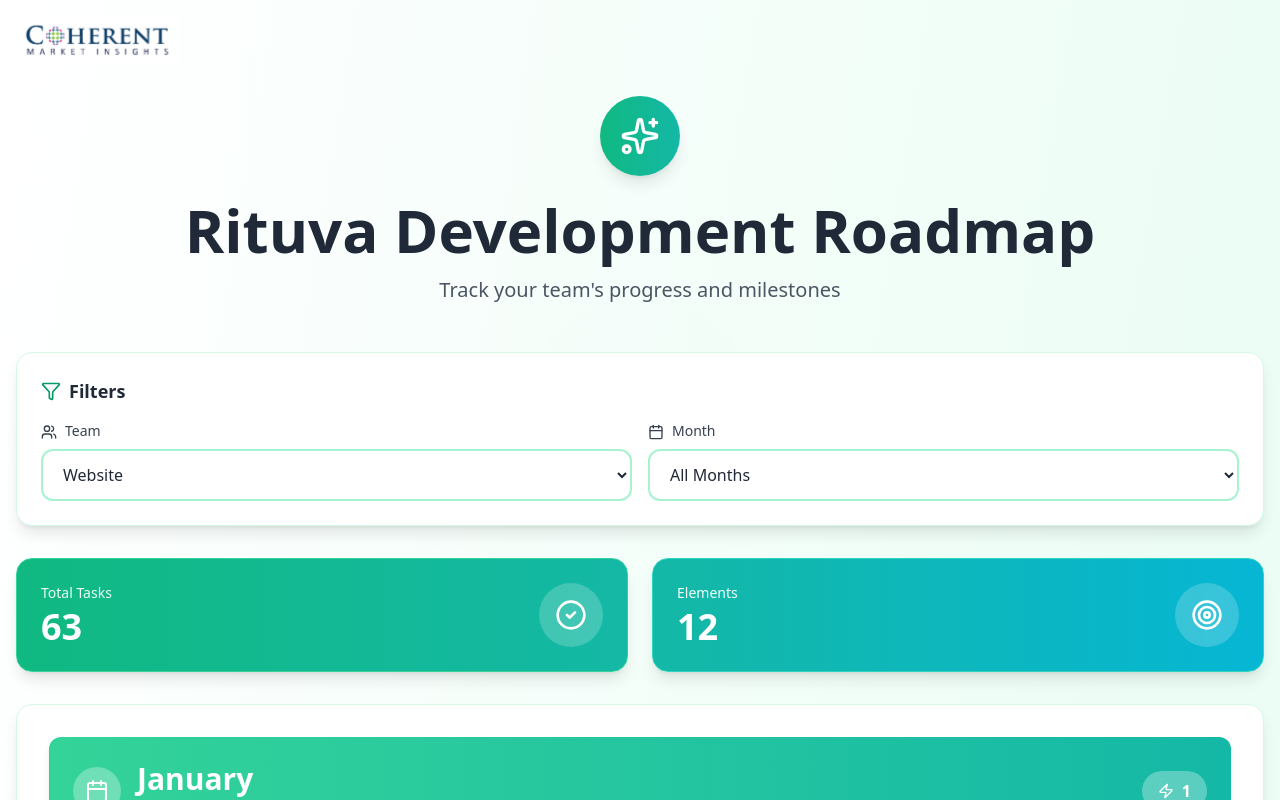
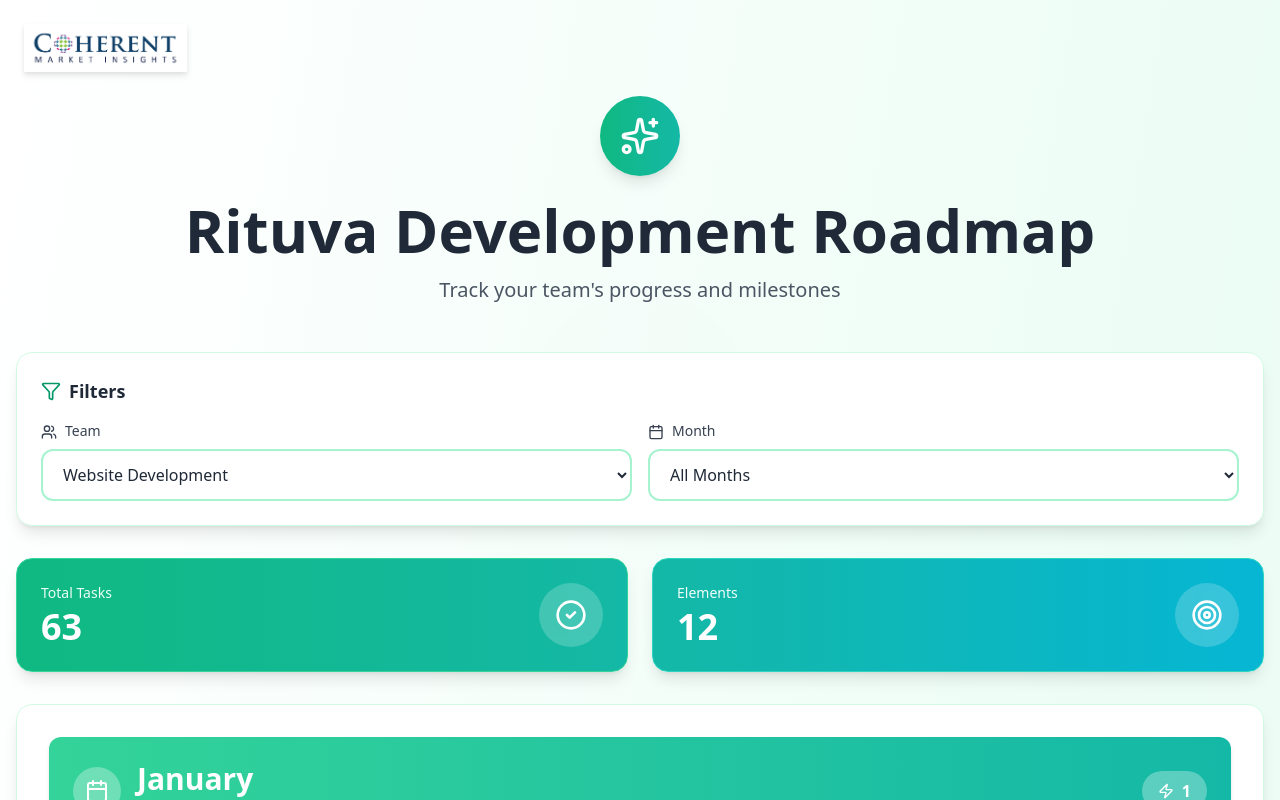
Before and after one commit to Aditya-Coherent/product_devlopement_roadmap, a Next.js app: page / in a window 1280 px wide. Shown: the top 800 px of the page. Built offline with nearby package versions, Linux system fonts and the light colour scheme.

Commit message:
Fix fixed logo positioning and update dropdown to 'Website Development'

```diff
--- a/app/page.js
+++ b/app/page.js
@@ -219,14 +219,14 @@ export default function Home() {
 
   return (
     <div className="min-h-screen bg-gradient-to-br from-white via-emerald-50 to-teal-50">
-      {/* Logo in top left corner */}
-      <div className="fixed top-4 left-4 z-50">
+      {/* Logo in top left corner - fixed position */}
+      <div className="fixed top-6 left-6 z-50 pointer-events-auto">
         <Image
           src="/logo.png"
           alt="Rituva Logo"
           width={120}
           height={48}
-          className="h-12 w-auto object-contain"
+          className="h-12 w-auto object-contain drop-shadow-md"
           priority
         />
       </div>
@@ -292,7 +292,7 @@ export default function Home() {
                   onChange={(e) => setTeamFilter(e.target.value)}
                   className="w-full px-4 py-3 bg-white border-2 border-emerald-200 rounded-xl text-gray-800 font-medium focus:outline-none focus:ring-2 focus:ring-emerald-500 focus:border-emerald-500 transition-all cursor-pointer hover:border-emerald-300"
                 >
-                  <option value="website">Website</option>
+                  <option value="website">Website Development</option>
                   <option value="artificial-intelligence">Artificial Intelligence</option>
                   <option value="market-research">Market Research</option>
                   <option value="digital-marketing">Digital Marketing</option>
```
